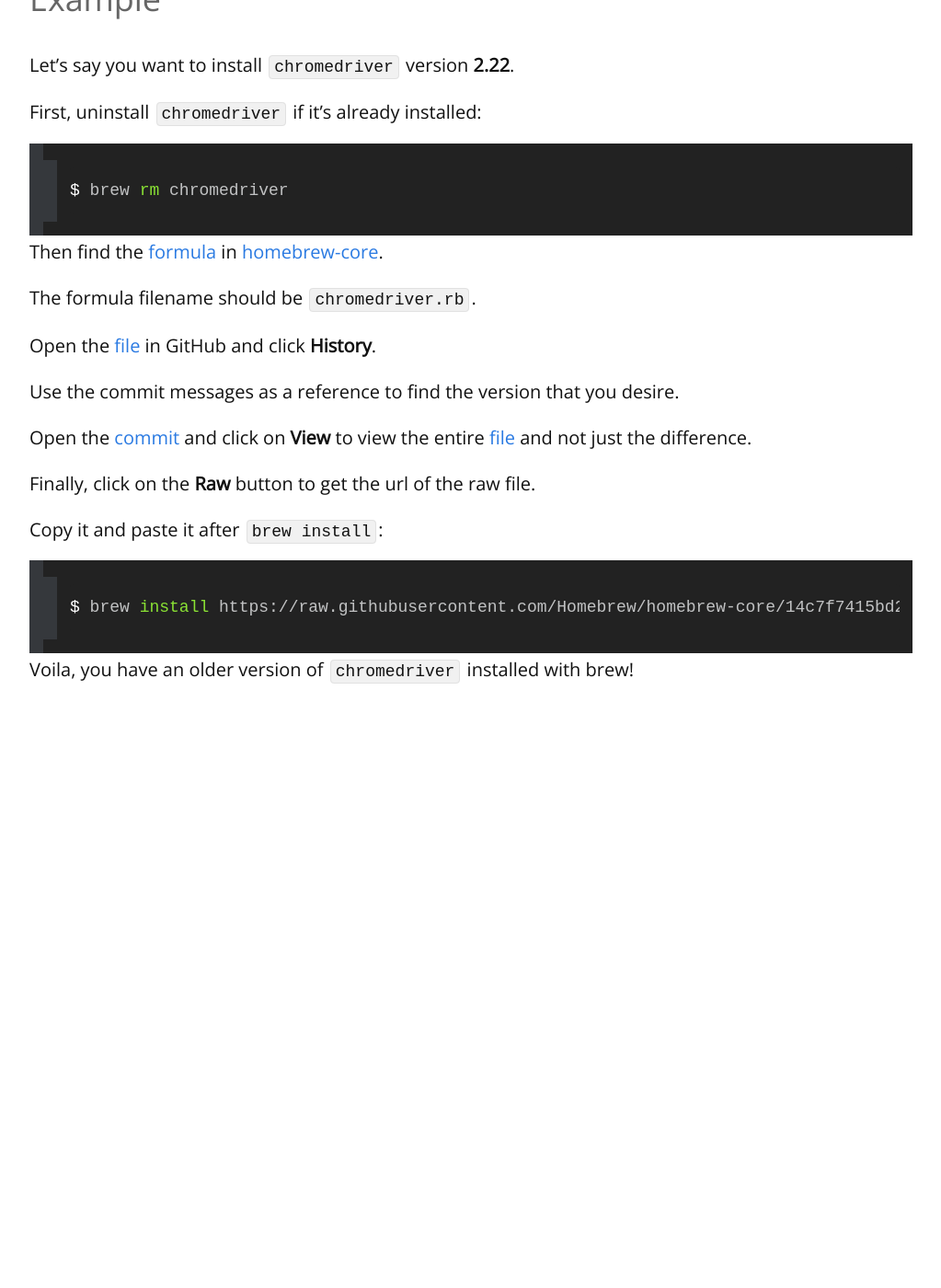
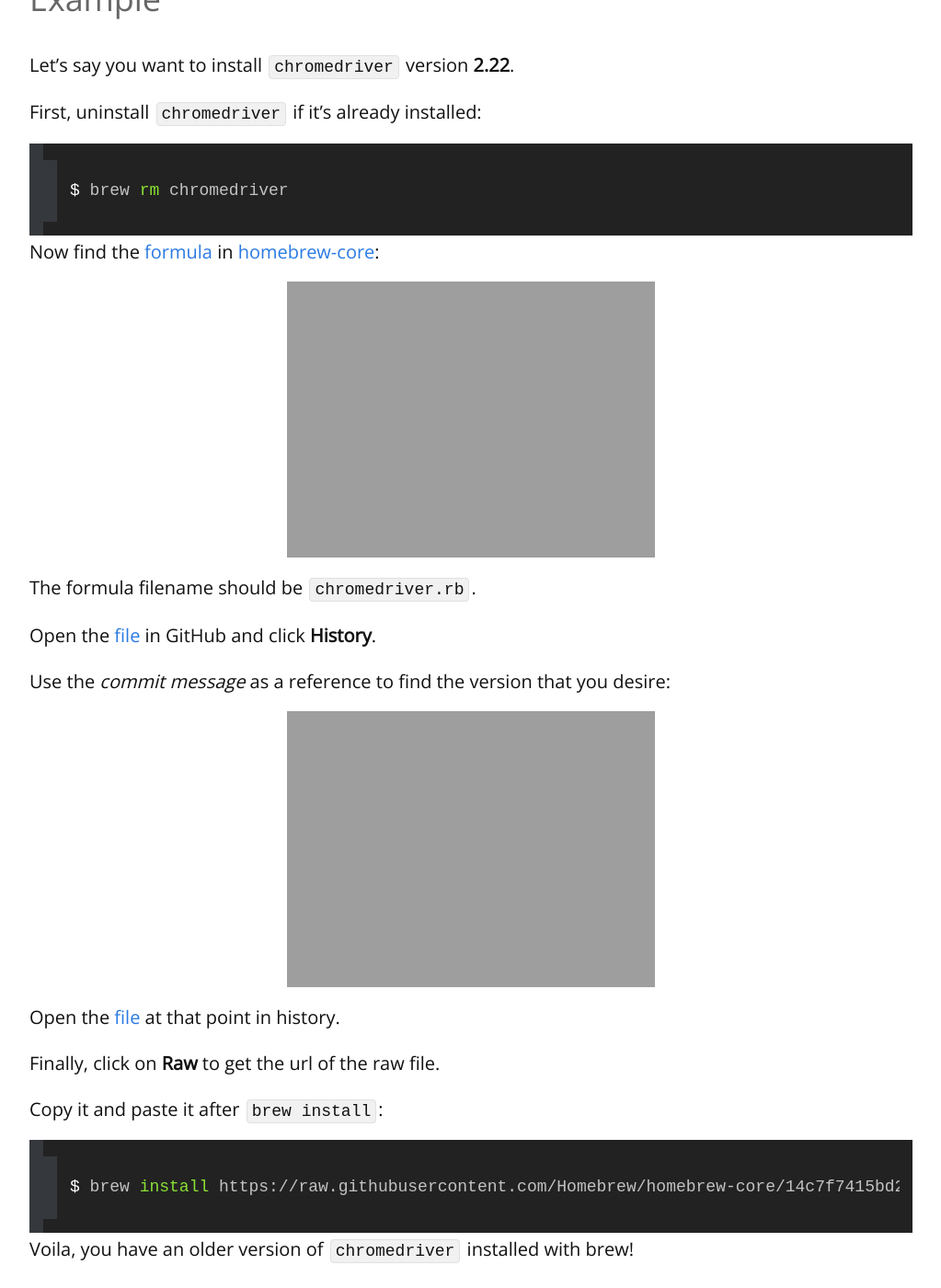
Before and after one commit to remarkablemark/remarkablemark.github.io, a Jekyll site: the page built from _posts/2017/2017-02-03-install-brew-package-version.md, in a window 1280 px wide and 1400 px high, scrolled down 552 px. Shown: the whole window at 92% size, without its empty margins (128-1151 px from the left). Built offline with Jekyll 4.4.1, drawn with Linux system fonts in a browser that asks for light colours; comment, search, counter and statistics services are not loaded; before the commit the page ends 1383 px from its top, so only the background shows below that.

Commit message:
Update "Installing an older homebrew package"
Post: 2017-02-03-install-brew-package-version.md

Supplement post with screenshot images.

````diff
--- a/_posts/2017/2017-02-03-install-brew-package-version.md
+++ b/_posts/2017/2017-02-03-install-brew-package-version.md
@@ -26,17 +26,21 @@
 $ brew rm chromedriver
 ```
 
-Then find the [formula](https://github.com/Homebrew/homebrew-core/tree/master/Formula) in [homebrew-core](https://github.com/Homebrew/homebrew-core).
+Now find the [formula](https://github.com/Homebrew/homebrew-core/tree/master/Formula) in [homebrew-core](https://github.com/Homebrew/homebrew-core):
+
+![Find chromedriver formula]({{ "/images/2017/2017-02-03-brew-chromedriver-formula.png" | prepend: site.assets_path }})
 
 The formula filename should be `chromedriver.rb`.
 
 Open the [file](https://github.com/Homebrew/homebrew-core/blob/master/Formula/chromedriver.rb) in GitHub and click **History**.
 
-Use the commit messages as a reference to find the version that you desire.
+Use the _commit message_ as a reference to find the version that you desire:
 
-Open the [commit](https://github.com/Homebrew/homebrew-core/commit/14c7f7415bd2feaf49def7ad53fe5f6eb32f9265#diff-02e6b7e4ca2e4ea227e6dcd6bca1cd3a) and click on **View** to view the entire [file](https://github.com/Homebrew/homebrew-core/blob/14c7f7415bd2feaf49def7ad53fe5f6eb32f9265/Formula/chromedriver.rb) and not just the difference.
+![Browse chromedriver history]({{ "/images/2017/2017-02-03-brew-chromedriver-history.png" | prepend: site.assets_path }})
 
-Finally, click on the **Raw** button to get the url of the raw file.
+Open the [file](https://github.com/Homebrew/homebrew-core/blob/14c7f7415bd2feaf49def7ad53fe5f6eb32f9265/Formula/chromedriver.rb) at that point in history.
+
+Finally, click on **Raw** to get the url of the raw file.
 
 Copy it and paste it after `brew install`:
 
````
